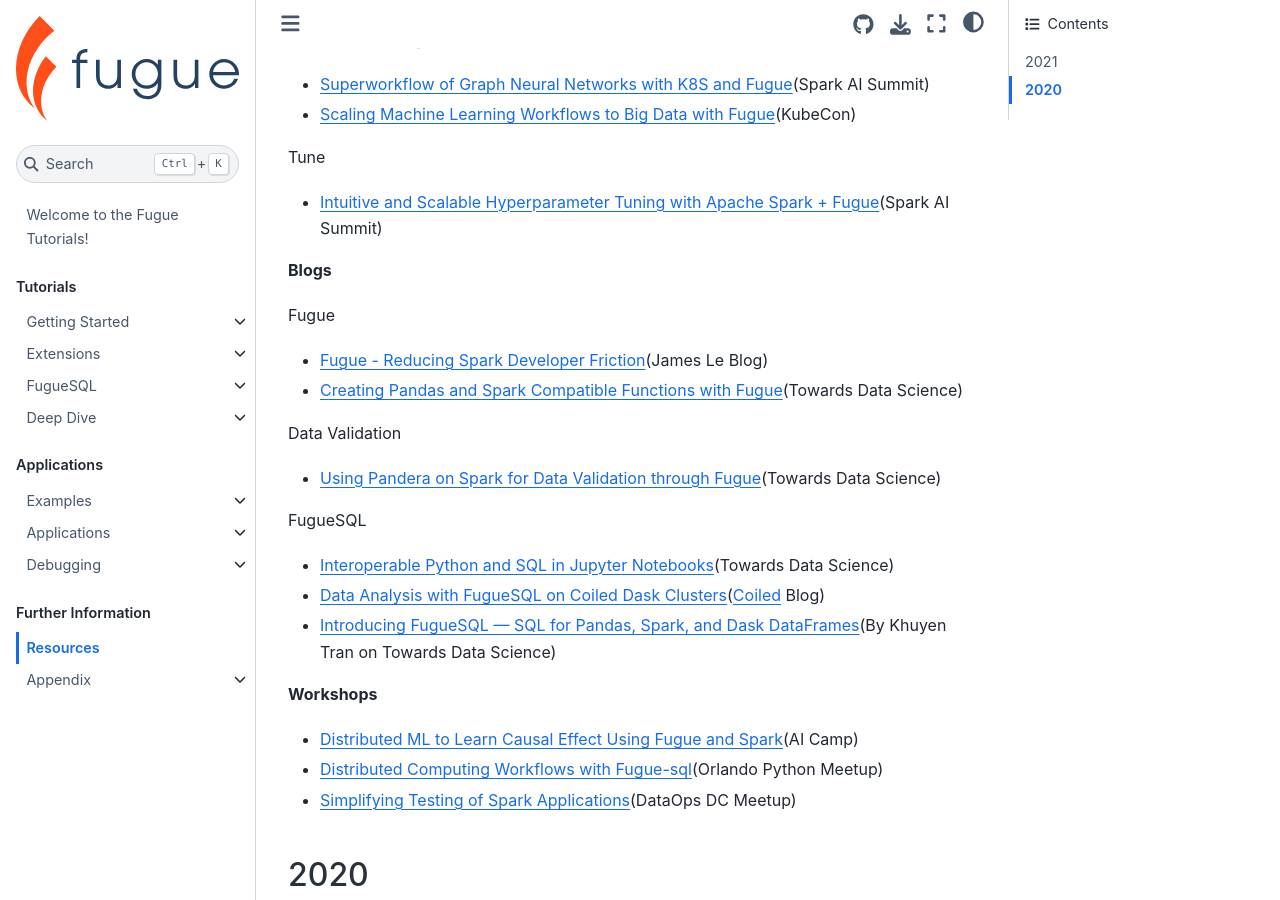
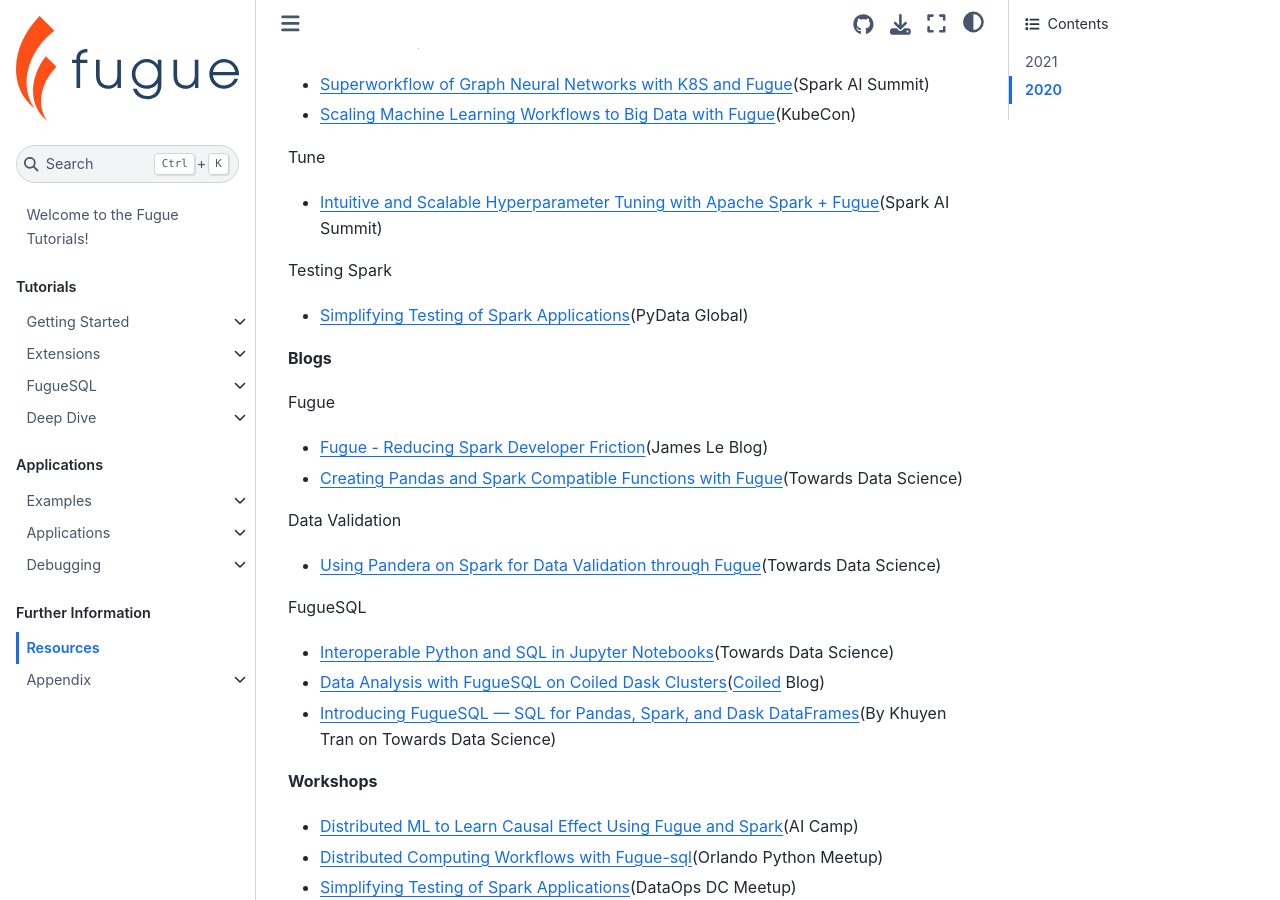
Before and after one commit to fugue-project/tutorials, a Jupyter Book: the page built from tutorials/resources.md, in a window 1280 px wide and 900 px high, scrolled down 610 px. Built offline with Jupyter Book 1.0.4 settings and Sphinx 7.4.7 and the Sphinx Book theme 1.1.4, drawn with Linux system fonts in a browser that asks for light colours; pages that are not in the unit, such as notebooks, are missing from menus.

Commit message:
pydata global talk

```diff
--- a/tutorials/resources.md
+++ b/tutorials/resources.md
@@ -26,6 +26,11 @@
 Tune
 
 * [Intuitive and Scalable Hyperparameter Tuning with Apache Spark + Fugue](https://www.youtube.com/watch?v=JUretXiLtK0)(Spark AI Summit)
+
+Testing Spark
+
+* [Simplifying Testing of Spark Applications](https://www.youtube.com/watch?v=_ieqg_soB3U)(PyData Global)
+
 
 **Blogs**
 
```
